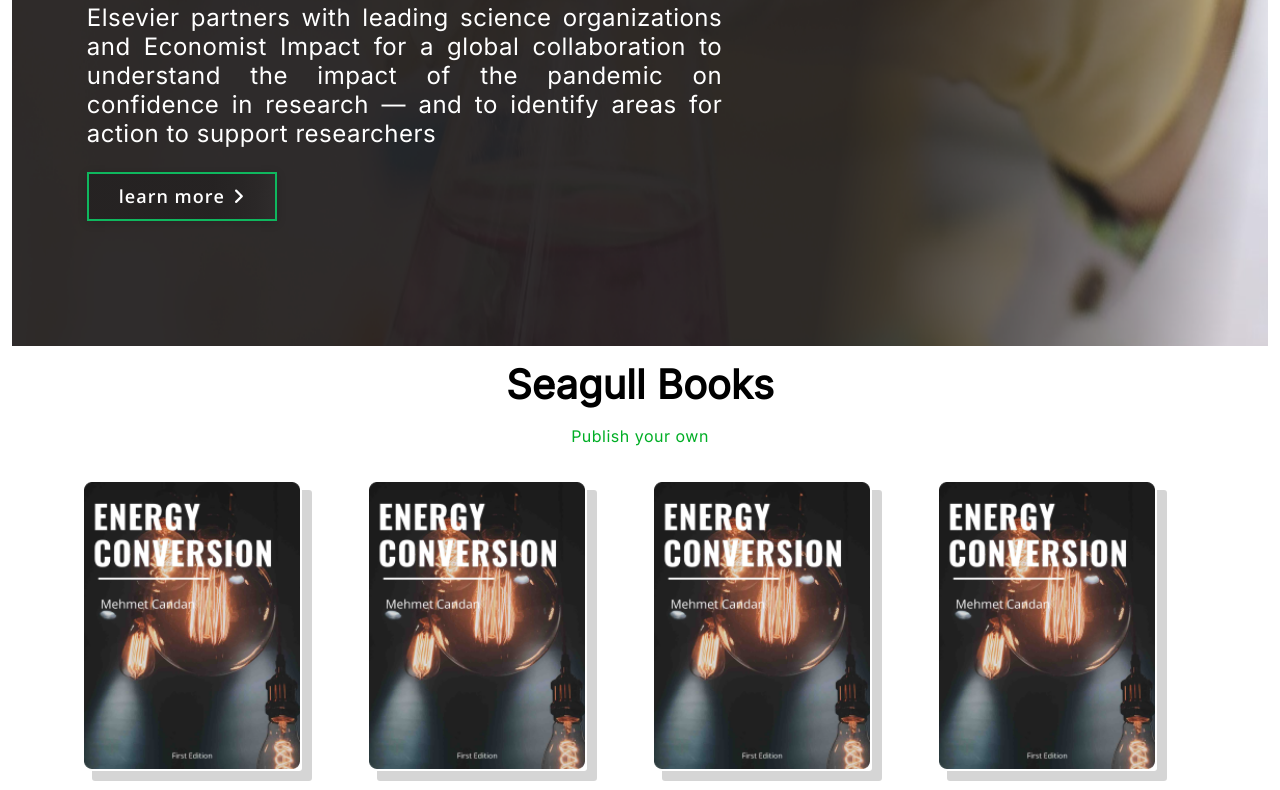
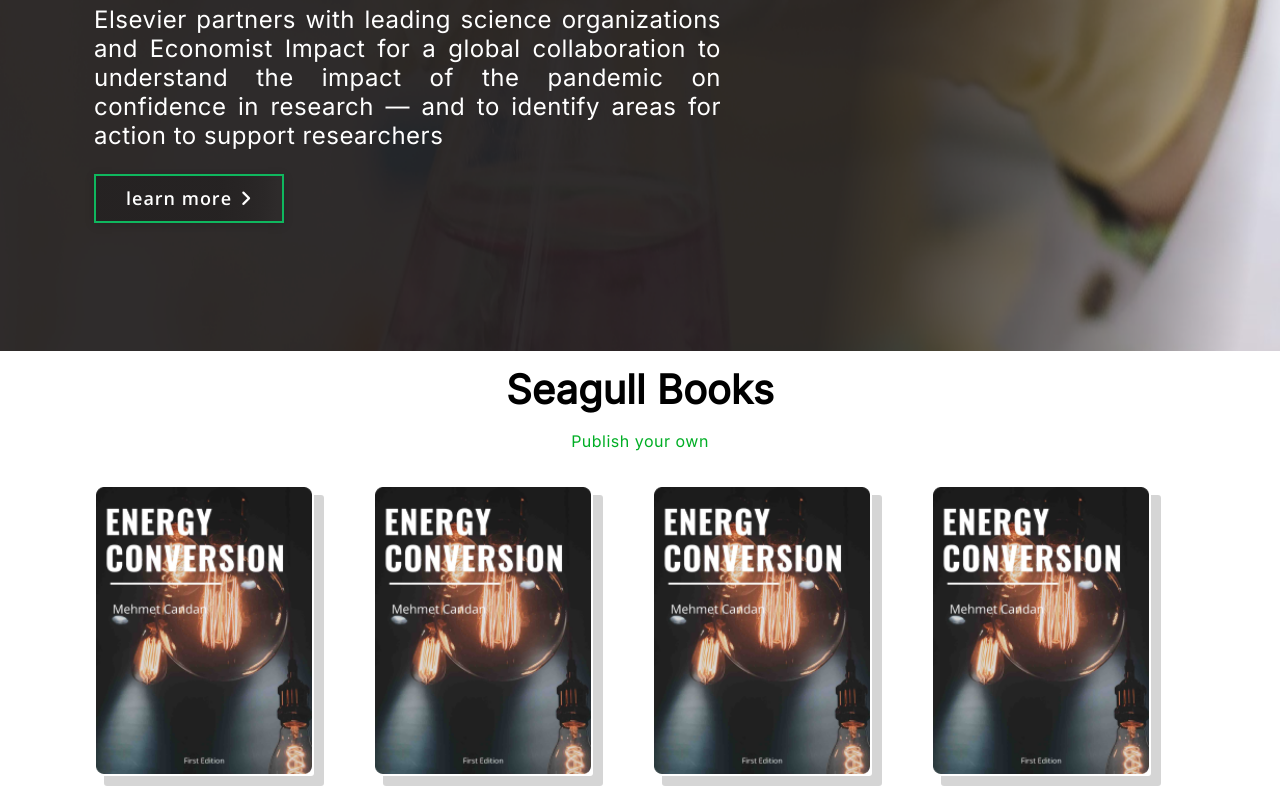
Before and after one commit to anik4997/seagull, a plain HTML site: page index.html in a window 1280 px wide. Shown: the part 376-1166 px from the top of the page. Drawn offline with nearby package versions, Linux system fonts and the light colour scheme; files whose address does not match are found by name.

Commit message:
Update style.css

```diff
--- a/css/style.css
+++ b/css/style.css
@@ -44,14 +44,16 @@ body {
   font-weight: 300;
 }
 ::-webkit-scrollbar {
-  width: 0.625rem;
+  /* width commented out and display added */
+  /* width: 0.625rem; */
+  display: none;
 }
-::-webkit-scrollbar-track {
+/* ::-webkit-scrollbar-track {
   background: var(--white-color);
 }
 ::-webkit-scrollbar-thumb {
   background: var(--primary-color);
-}
+} */
 h1 {
   font-family: var(--primary-font);
   font-size: 3rem;
@@ -339,6 +341,14 @@ p {
   color: #737373;
 }
 /* new style */
+.container-fluid{
+  padding-right: var(--bs-gutter-x,0rem) !important;
+    padding-left: var(--bs-gutter-x,0rem) !important;
+}
+.row{
+  margin-right: calc(var(--bs-gutter-x) * 0) !important;
+    margin-left: calc(var(--bs-gutter-x) * 0) !important;
+}
 .img-fluid{
     border: 0px solid;
     border-radius: 3px;
@@ -348,6 +358,12 @@ p {
 .img-fluid:hover{
   padding: 0px;
   transition: 0.3s;
+}
+.email{
+  color: black !important;
+  text-align: center;
+  font-weight: bold;
+
 }
   /* .section_books{
   margin-bottom: 10px;
```
